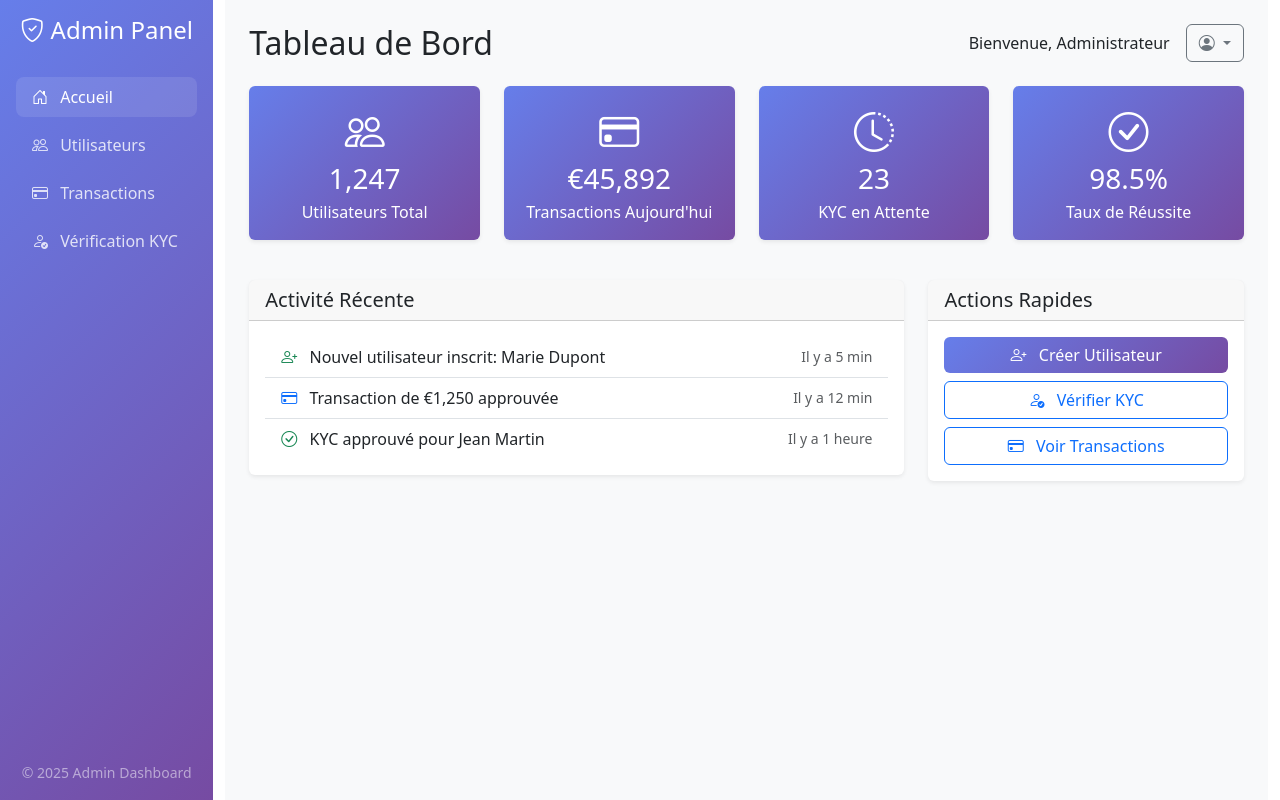
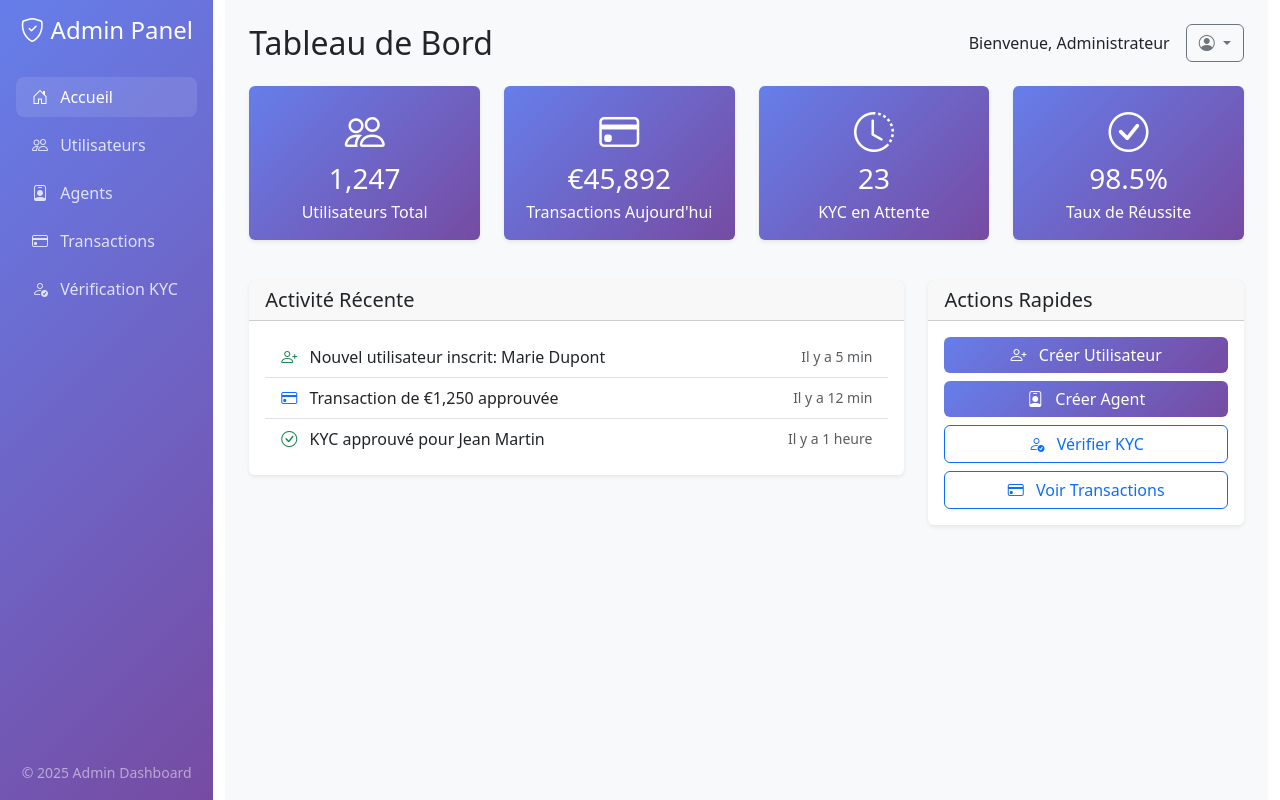
Before and after one commit to Kira41/coin, a PHP site: page /dashboard_admin.html in a window 1280 px wide. Run offline with PHP 8.4, Linux system fonts and the light colour scheme; tables that the repository leaves empty hold one stand-in row (values such as "Sample post"); some libraries are stand-ins or nearby versions.

Commit message:
Add agent management UI

```diff
--- a/admin_getter.php
+++ b/admin_getter.php
@@ -19,7 +19,9 @@ if (!$admin) {
     exit;
 }
 
-$result = [];
+$result = [
+    'is_admin' => (int)$admin['is_admin'],
+];
 
 if ((int)$admin['is_admin'] === 1) {
     $stmt = $pdo->prepare('SELECT id,email,is_admin,created_by FROM admins_agents WHERE created_by = ?');
--- a/dashboard_admin.html
+++ b/dashboard_admin.html
@@ -84,6 +84,12 @@
                             <a href="#" class="nav-link" data-section="users">
                                 <i class="bi bi-people me-2"></i>
                                 Utilisateurs
+                            </a>
+                        </li>
+                        <li class="nav-item mb-2" id="agentsNavItem" style="display:none;">
+                            <a href="#" class="nav-link" data-section="agents">
+                                <i class="bi bi-person-badge me-2"></i>
+                                Agents
                             </a>
                         </li>
                         <li class="nav-item mb-2">
@@ -213,6 +219,10 @@
                                                 <i class="bi bi-person-plus me-2"></i>
                                                 Créer Utilisateur
                                             </button>
+                                            <button class="btn btn-primary" id="createAgentQuickBtn" style="display:none;" data-bs-toggle="modal" data-bs-target="#createAgentModal">
+                                                <i class="bi bi-person-badge me-2"></i>
+                                                Créer Agent
+                                            </button>
                                             <button class="btn btn-outline-primary" data-section="kyc">
                                                 <i class="bi bi-person-check me-2"></i>
                                                 Vérifier KYC
@@ -293,6 +303,37 @@
                                         </li>
                                     </ul>
                                 </nav>
+                            </div>
+                        </div>
+                    </div>
+
+                    <!-- Agents Section -->
+                    <div id="agents-section" class="content-section">
+                        <div class="d-flex justify-content-between align-items-center mb-4">
+                            <h3>Gestion des Agents</h3>
+                            <button class="btn btn-primary" data-bs-toggle="modal" data-bs-target="#createAgentModal">
+                                <i class="bi bi-person-badge me-2"></i>
+                                Créer Agent
+                            </button>
+                        </div>
+
+                        <div class="card">
+                            <div class="card-header">
+                                <h5 class="mb-0">Liste des Agents</h5>
+                            </div>
+                            <div class="card-body p-0">
+                                <div class="table-responsive">
+                                    <table class="table table-hover mb-0">
+                                        <thead>
+                                            <tr>
+                                                <th>ID</th>
+                                                <th>Email</th>
+                                                <th>Rôle</th>
+                                            </tr>
+                                        </thead>
+                                        <tbody id="agentsTableBody"></tbody>
+                                    </table>
+                                </div>
                             </div>
                         </div>
                     </div>
@@ -545,6 +586,40 @@
         </div>
     </div>
 
+    <!-- Create Agent Modal -->
+    <div class="modal fade" id="createAgentModal" tabindex="-1">
+        <div class="modal-dialog">
+            <div class="modal-content">
+                <div class="modal-header">
+                    <h5 class="modal-title">Créer un Nouvel Agent</h5>
+                    <button type="button" class="btn-close" data-bs-dismiss="modal"></button>
+                </div>
+                <div class="modal-body">
+                    <form id="createAgentForm">
+                        <div class="mb-3">
+                            <label for="agentEmail" class="form-label">Email</label>
+                            <input type="email" class="form-control" id="agentEmail" required>
+                        </div>
+                        <div class="row">
+                            <div class="col-md-6 mb-3">
+                                <label for="agentPassword" class="form-label">Mot de Passe</label>
+                                <input type="password" class="form-control" id="agentPassword" required>
+                            </div>
+                            <div class="col-md-6 mb-3">
+                                <label for="agentConfirm" class="form-label">Confirmer le Mot de Passe</label>
+                                <input type="password" class="form-control" id="agentConfirm" required>
+                            </div>
+                        </div>
+                    </form>
+                </div>
+                <div class="modal-footer">
+                    <button type="button" class="btn btn-secondary" data-bs-dismiss="modal">Annuler</button>
+                    <button type="button" class="btn btn-primary" onclick="createAgent()">Créer Agent</button>
+                </div>
+            </div>
+        </div>
+    </div>
+
     <!-- KYC Details Modal -->
     <div class="modal fade" id="kycModal" tabindex="-1">
         <div class="modal-dialog modal-lg">
@@ -630,6 +705,7 @@
         });
 
         const ADMIN_ID = 1;
+        let IS_ADMIN = 0;
 
         function escapeHtml(str) {
             return String(str)
@@ -644,13 +720,18 @@
             try {
                 const res = await fetch('admin_getter.php?admin_id=' + ADMIN_ID);
                 const data = await res.json();
+                IS_ADMIN = parseInt(data.is_admin || 0);
+
+                document.getElementById('agentsNavItem').style.display = IS_ADMIN ? 'block' : 'none';
+                const quickBtn = document.getElementById('createAgentQuickBtn');
+                if (quickBtn) quickBtn.style.display = IS_ADMIN ? 'block' : 'none';
+
                 const tbody = document.getElementById('usersTableBody');
                 tbody.innerHTML = '';
                 const users = data.users || [];
                 if (users.length === 0) {
                     tbody.innerHTML = '<tr><td colspan="7" class="text-center">Aucune donnée disponible</td></tr>';
-                    return;
-                }
+                } else {
                     users.forEach(u => {
                         const row = `<tr>
                             <td>${escapeHtml(u.user_id)}</td>
@@ -663,6 +744,25 @@
                         </tr>`;
                         tbody.insertAdjacentHTML('beforeend', row);
                     });
+                }
+
+                const agentsBody = document.getElementById('agentsTableBody');
+                if (agentsBody) {
+                    agentsBody.innerHTML = '';
+                    const agents = data.agents || [];
+                    if (agents.length === 0) {
+                        agentsBody.innerHTML = '<tr><td colspan="3" class="text-center">Aucune donnée disponible</td></tr>';
+                    } else {
+                        agents.forEach(a => {
+                            const row = `<tr>
+                                <td>${escapeHtml(a.id)}</td>
+                                <td>${escapeHtml(a.email)}</td>
+                                <td><span class="badge bg-secondary">Agent</span></td>
+                            </tr>`;
+                            agentsBody.insertAdjacentHTML('beforeend', row);
+                        });
+                    }
+                }
             } catch (err) {
                 console.error('Failed to load admin data', err);
             }
@@ -728,6 +828,43 @@
             }
         }
 
+        async function createAgent() {
+            const email = document.getElementById('agentEmail').value.trim();
+            const pass = document.getElementById('agentPassword').value;
+            const confirm = document.getElementById('agentConfirm').value;
+            if (pass !== confirm) {
+                alert('Les mots de passe ne correspondent pas!');
+                return;
+            }
+            const payload = {
+                action: 'create_admin',
+                email: email,
+                password: pass,
+                is_admin: 0,
+                created_by: ADMIN_ID
+            };
+            try {
+                const res = await fetch('admin_setter.php', {
+                    method: 'POST',
+                    headers: { 'Content-Type': 'application/json' },
+                    body: JSON.stringify(payload)
+                });
+                const result = await res.json();
+                if (result.status === 'ok') {
+                    alert('Agent créé avec succès!');
+                    document.getElementById('createAgentForm').reset();
+                    const modal = bootstrap.Modal.getInstance(document.getElementById('createAgentModal'));
+                    modal.hide();
+                    loadAdminData();
+                } else {
+                    alert('Erreur lors de la création');
+                }
+            } catch (err) {
+                console.error('Creation failed', err);
+                alert('Erreur lors de la création');
+            }
+        }
+
         // Add some interactive features
         document.addEventListener('DOMContentLoaded', function() {
             // Animate stats cards on load
```
Lines whose indentation alone changed are shown as unchanged.
